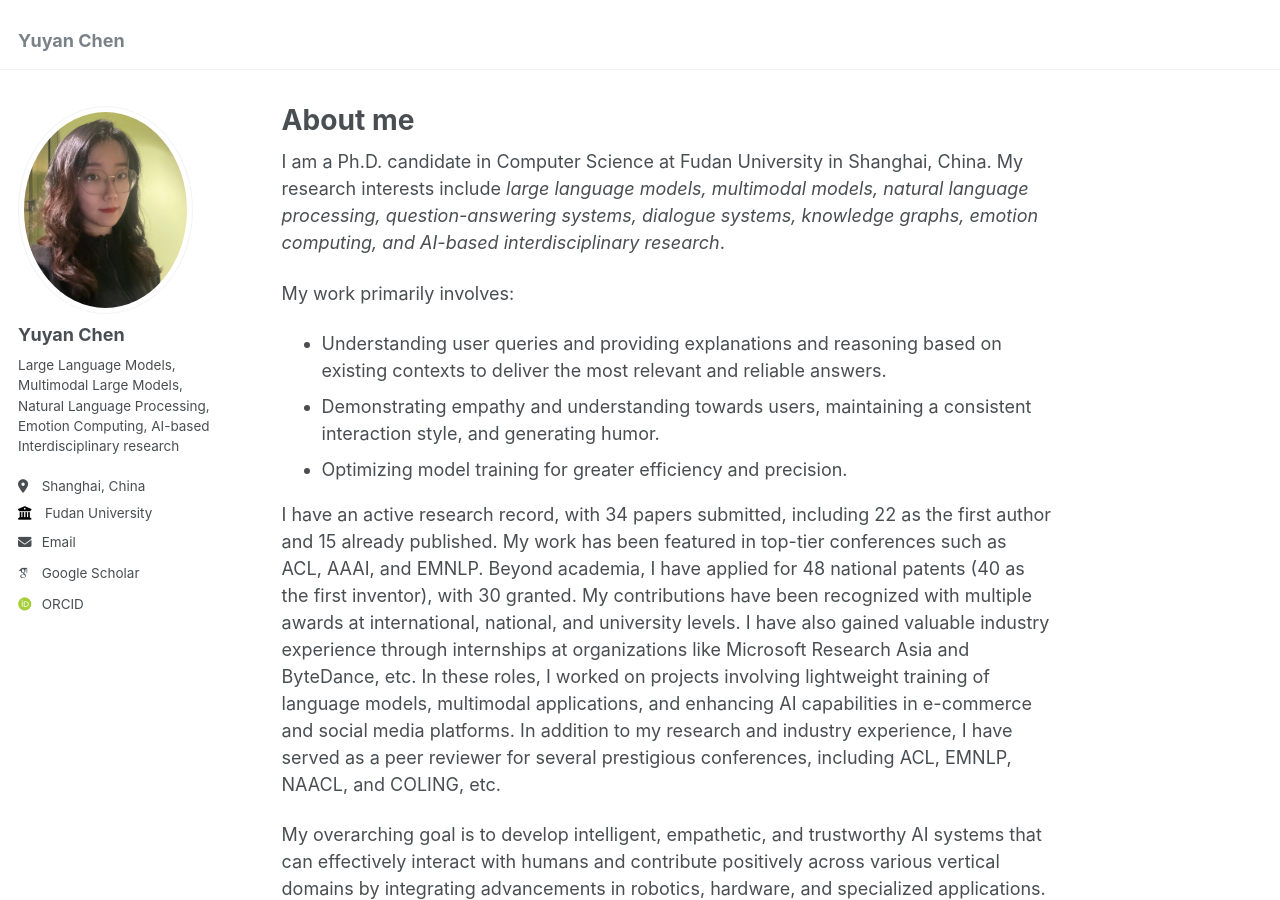
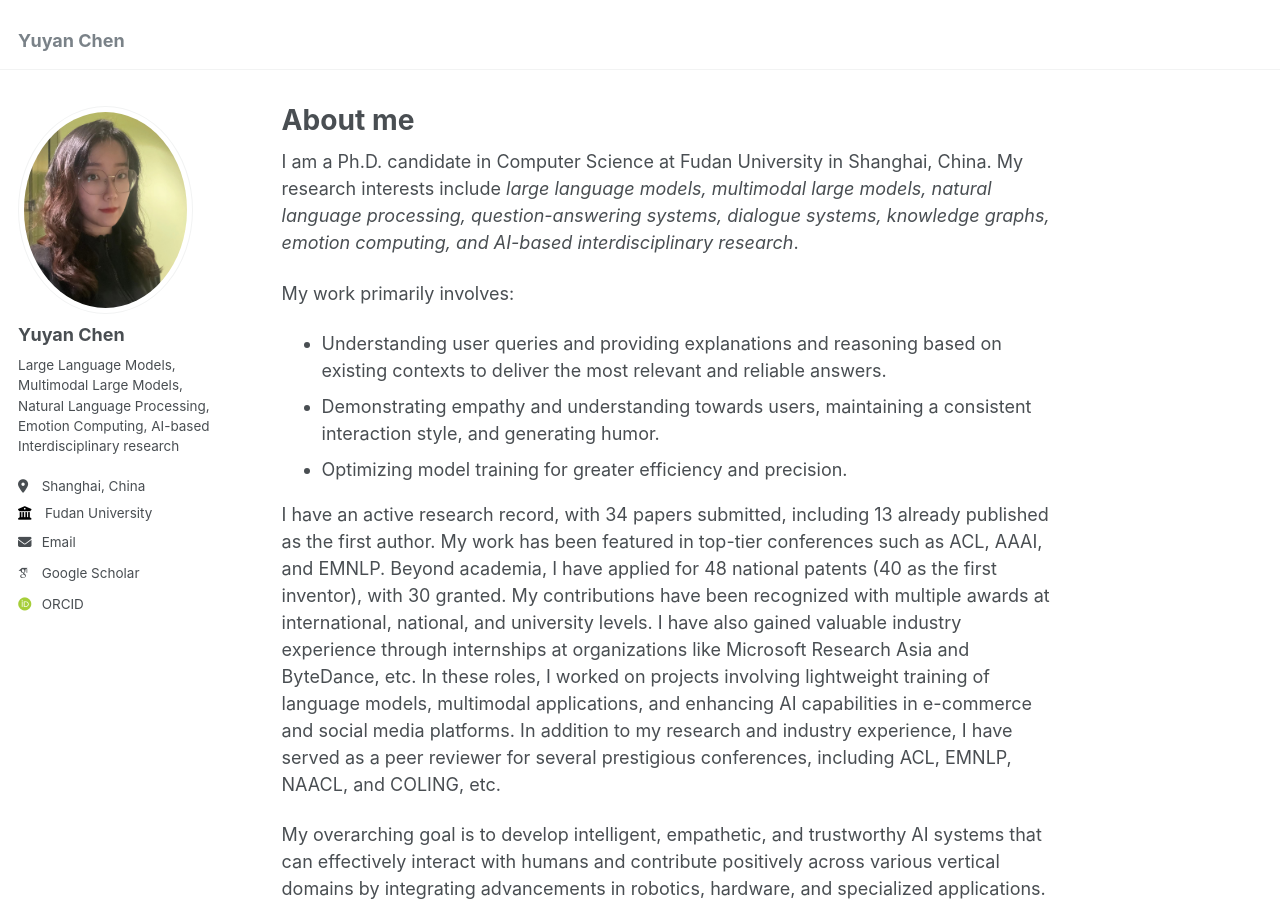
Before and after one commit to Yukyin/Yukyin.github.io, a Jekyll site: the page built from _pages/about.md, in a window 1280 px wide and 900 px high. Built offline with Jekyll 4.4.1, drawn with Linux system fonts in a browser that asks for light colours; some web fonts are replaced.

Commit message:
Initial commit

```diff
--- a/_pages/about.md
+++ b/_pages/about.md
@@ -9,7 +9,7 @@ redirect_from:
 ---
 
 
-I am a Ph.D. candidate in Computer Science at Fudan University in Shanghai, China. My research interests include <i>large language models, multimodal models, natural language processing, question-answering systems, dialogue systems, knowledge graphs, emotion computing, and AI-based interdisciplinary research</i>.
+I am a Ph.D. candidate in Computer Science at Fudan University in Shanghai, China. My research interests include <i>large language models, multimodal large models, natural language processing, question-answering systems, dialogue systems, knowledge graphs, emotion computing, and AI-based interdisciplinary research</i>.
 
 My work primarily involves:
 
@@ -17,7 +17,7 @@ My work primarily involves:
 * Demonstrating empathy and understanding towards users, maintaining a consistent interaction style, and generating humor.
 * Optimizing model training for greater efficiency and precision.
 
-I have an active research record, with 34 papers submitted, including 22 as the first author and 15 already published. My work has been featured in top-tier conferences such as ACL, AAAI, and EMNLP. Beyond academia, I have applied for 48 national patents (40 as the first inventor), with 30 granted. My contributions have been recognized with multiple awards at international, national, and university levels. I have also gained valuable industry experience through internships at organizations like Microsoft Research Asia and ByteDance, etc. In these roles, I worked on projects involving lightweight training of language models, multimodal applications, and enhancing AI capabilities in e-commerce and social media platforms. In addition to my research and industry experience, I have served as a peer reviewer for several prestigious conferences, including ACL, EMNLP, NAACL, and COLING, etc.
+I have an active research record, with 34 papers submitted, including 13 already published as the first author. My work has been featured in top-tier conferences such as ACL, AAAI, and EMNLP. Beyond academia, I have applied for 48 national patents (40 as the first inventor), with 30 granted. My contributions have been recognized with multiple awards at international, national, and university levels. I have also gained valuable industry experience through internships at organizations like Microsoft Research Asia and ByteDance, etc. In these roles, I worked on projects involving lightweight training of language models, multimodal applications, and enhancing AI capabilities in e-commerce and social media platforms. In addition to my research and industry experience, I have served as a peer reviewer for several prestigious conferences, including ACL, EMNLP, NAACL, and COLING, etc.
 
 My overarching goal is to develop intelligent, empathetic, and trustworthy AI systems that can effectively interact with humans and contribute positively across various vertical domains by integrating advancements in robotics, hardware, and specialized applications. [[CV]](/files/YYC.pdf)
 
```
